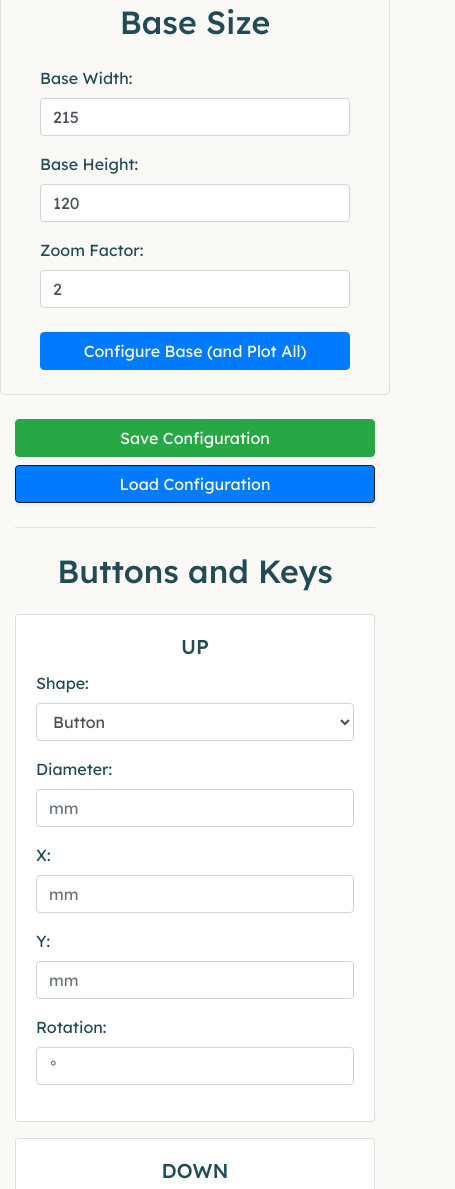
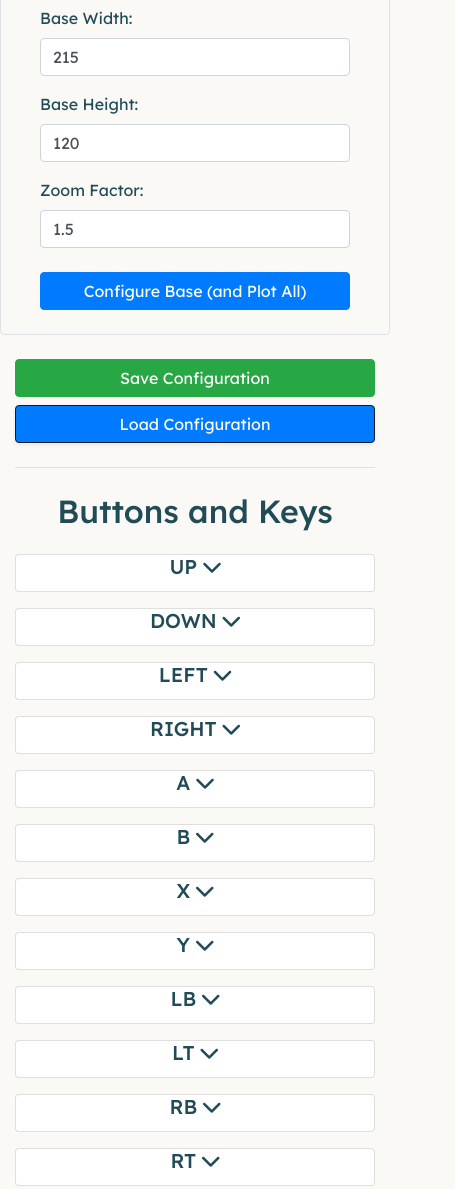
Before and after one commit to jackjburnett/ControllerForgeVisualiser, a website with bundled scripts: page index.html in a window 390 px wide. Shown: the part 566-1755 px from the top of the page, 455 px wide, since content can reach past the window. Built offline with nearby package versions, Linux system fonts and the light colour scheme.

Commit message:
Added dropdowns for Mobile ease of use

```diff
--- a/index.html
+++ b/index.html
@@ -24,6 +24,9 @@
     <link href="styles.css" rel="stylesheet"/>
     <!-- Favicon -->
     <link href="Visualiser.png" rel="icon" type="image/x-icon"/>
+    <!-- FontAwesome -->
+    <link href="https://cdnjs.cloudflare.com/ajax/libs/font-awesome/6.0.0-beta3/css/all.min.css" rel="stylesheet">
+
 </head>
 <body>
 <div class="container-fluid">
@@ -69,7 +72,7 @@
                             id="zoomFactor"
                             placeholder="Zoom factor"
                             type="number"
-                            value="2"
+                            value="1.5"
                     />
                 </div>
                 <div class="col-12 mt-2">
@@ -97,6 +100,20 @@
             <input accept=".json" class="file-input" id="fileInput" type="file"/>
         </div>
     </div>
+    <!--
+    <div class="row text-center mt-4">
+        <div class="col-12 col-sm-6 mb-2">
+            <button class="btn btn-warning w-100" id="loadMixbox" type="button">
+                Load Default Mixbox
+            </button>
+        </div>
+        <div class="col-12 col-sm-6 mb-2">
+            <button class="btn btn-warning w-100" id="loadHitbox" type="button">
+                Load Default Hitbox
+            </button>
+        </div>
+    </div>
+    -->
     <hr/>
 
     <!-- Button Forms -->
--- a/scripts/buttons.js
+++ b/scripts/buttons.js
@@ -5,8 +5,14 @@ function createButtonInput(label) {
   div.className = "col-sm-6 col-md-4 col-lg-3 col-xl-2 button-input mb-3";
   div.innerHTML = `
         <div class="card">
+            <h5 class="card-title text-center">
+                <a data-toggle="collapse" href="#collapse-${label}" aria-expanded="true" aria-controls="collapse-${label}" id="heading-${label}" class="collapsed d-block">
+                    ${label}
+                    <i class="fa fa-chevron-down pull-right"></i>
+                </a>
+            </h5>
+            <div id="collapse-${label}" class="collapse" aria-labelledby="heading-${label}">
               <div class="card-body">
-                <h5 class="card-title text-center">${label}</h5>
                   <div class="form-group">
                       <label for="shape-${label}">Shape:</label>
                       <select class="form-control" id="shape-${label}" name="shape-${label}" required>
@@ -44,6 +50,7 @@ function createButtonInput(label) {
                   </div>
                 </div>
             </div>
+        </div>
     `;
   return div;
 }
--- a/scripts/index.js
+++ b/scripts/index.js
@@ -2,7 +2,7 @@ import { initializeButtons } from "./buttons.js";
 import { initializeComponents } from "./components.js";
 import { plotButtons, plotComponents, applyBaseSizeAndZoom } from "./canvas.js";
 import { saveConfiguration } from "./save.js";
-import { loadConfiguration } from "./load.js";
+import { loadConfiguration, loadHitbox, loadMixbox } from "./load.js";
 import _buttonLabels from "./_buttonLabels.js";
 import _componentLabels from "./_componentLabels.js";
 
@@ -24,4 +24,6 @@ document
 document
   .getElementById("fileInput")
   .addEventListener("change", loadConfiguration);
+document.getElementById("loadHitbox").addEventListener("click", loadHitbox);
+document.getElementById("loadMixbox").addEventListener("click", loadMixbox);
 // document.getElementById("plotComponents").addEventListener("click", plotComponents);
--- a/scripts/load.js
+++ b/scripts/load.js
@@ -91,3 +91,7 @@ export function loadConfiguration(event) {
   // Read the file as text
   reader.readAsText(file);
 }
+
+export function loadHitbox(event) {}
+
+export function loadMixbox(event) {}
--- a/styles.css
+++ b/styles.css
@@ -10,6 +10,11 @@
 body {
     font-family: 'Lexend Deca', serif;
     background-color: light-dark(#FBF9F6, #0B1D26);
+    color: light-dark(#204B57, #F9A20C);
+}
+
+a {
+    font-family: 'Lexend Deca', serif;
     color: light-dark(#204B57, #F9A20C);
 }
 
@@ -75,3 +80,11 @@ body {
     box-shadow: 0 0.125rem 0.25rem rgba(0, 0, 0, 0.075); /* Maintain shadow on focus */
     outline: 0; /* Remove default focus outline */
 }
+
+.rotate-icon {
+    transition: transform 0.3s ease;
+}
+
+.rotate-icon.down {
+    transform: rotate(180deg);
+}
```
Lines whose indentation alone changed are shown as unchanged.
